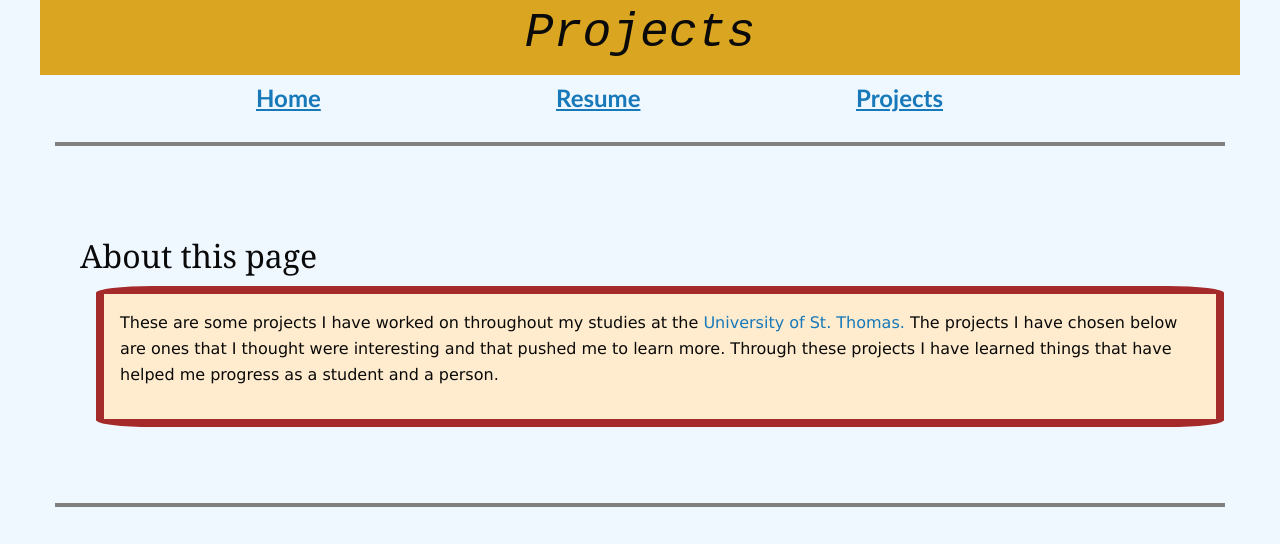
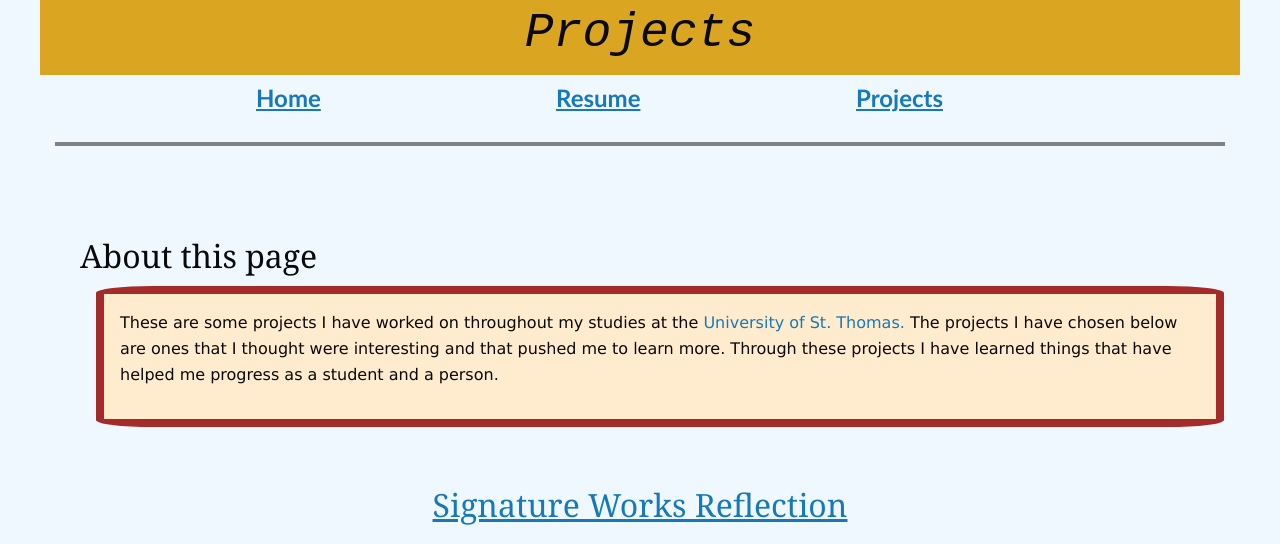
Before and after one commit to nils8354/portfolio, a plain HTML site: page projects.html in a window 1280 px wide. Shown: the top 544 px of the page. Drawn offline with Linux system fonts and the light colour scheme.

Commit message:
Signature works

```diff
--- a/projects.html
+++ b/projects.html
@@ -41,6 +41,16 @@
                         me progress as a student and a person.
                     </p>
                 </div>
+            </div>
+
+        </div>
+
+
+        <div class="grid-x grid-padding-x">
+
+            <div class="small-12 medium-12 large-12 center-text">
+
+                <a href="./SignatureWorks.pdf" target="_blank"><u><h2>Signature Works Reflection</h2></u></a>
             </div>
 
         </div>
```
Also changed, not shown: 1 other file.
